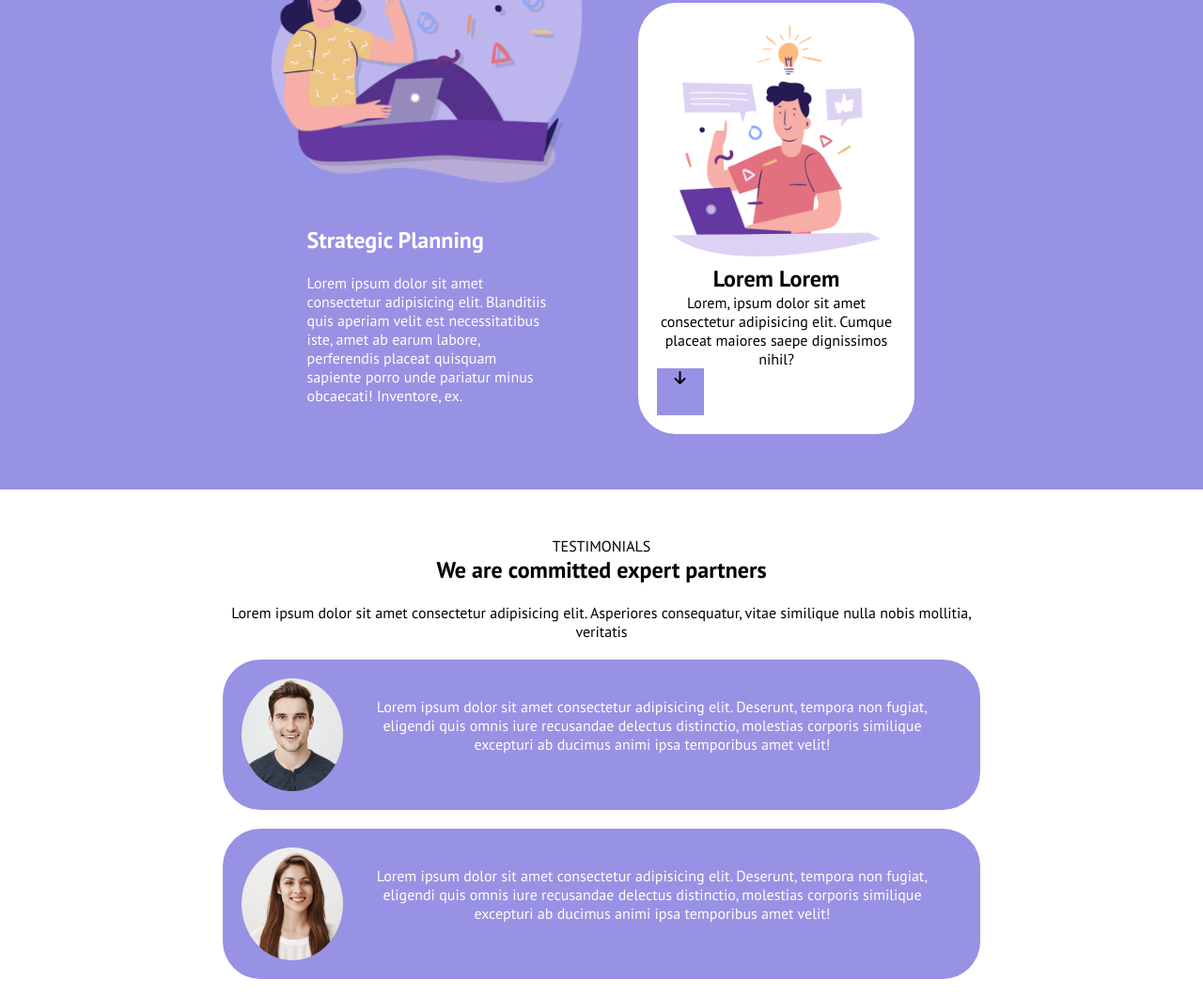
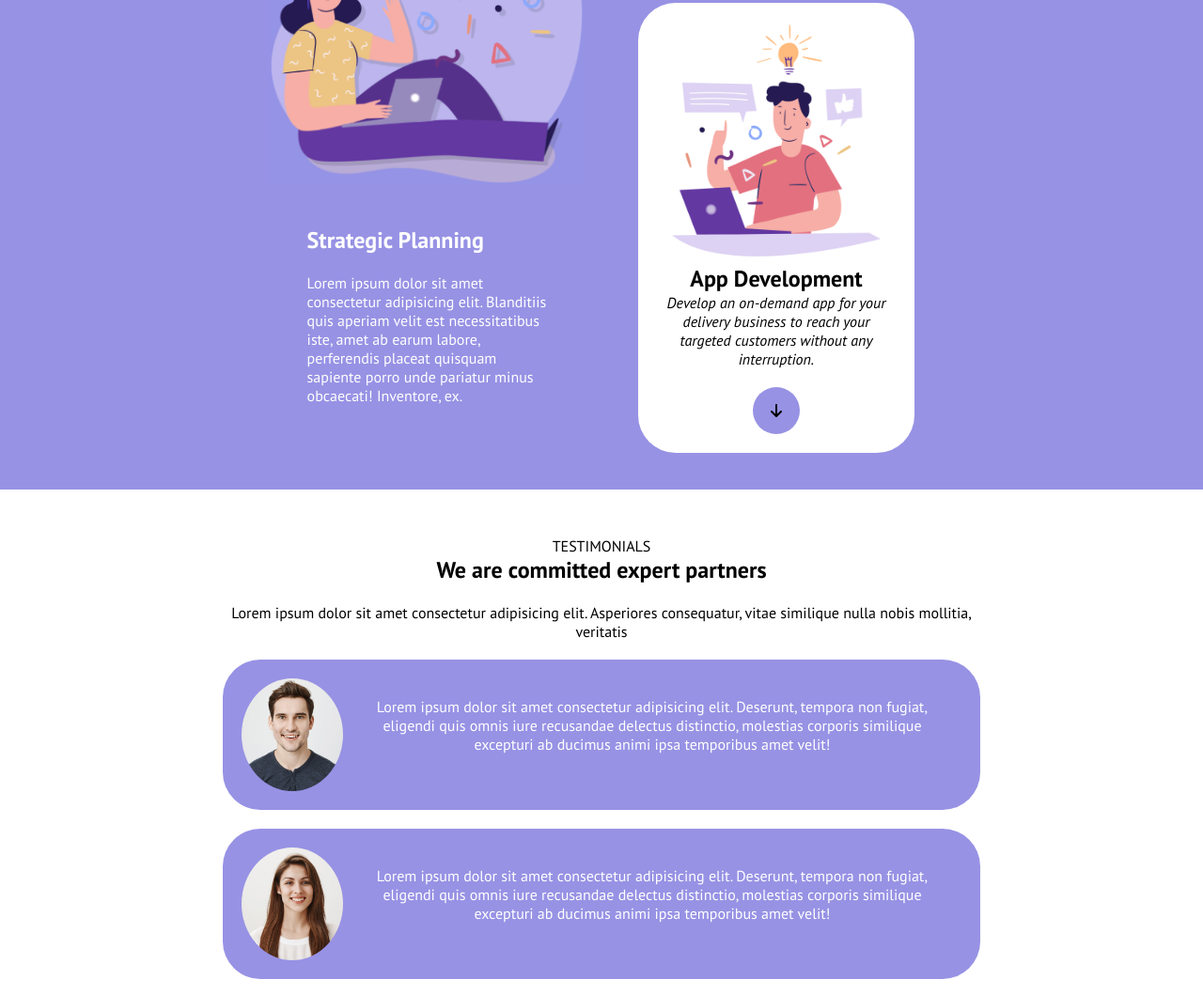
Before and after one commit to yaredghebre/htmlcss-responsive-layout, a plain HTML site: page index.html in a window 1280 px wide. Shown: the part 1244-2303 px from the top of the page at 94% size. Drawn offline with Linux system fonts and the light colour scheme.

Commit message:
Add: Section Planning (day 2, complete)

```diff
--- a/css/style.css
+++ b/css/style.css
@@ -69,6 +69,10 @@ h4 {
 
 .ai-center {
     align-items: center;
+}
+
+.jc-center {
+    justify-content: center;
 }
 
 .between {
@@ -186,10 +190,6 @@ nav {
 }
 
 /* Jumbotron */
-.j-card {
-    /* background-color: var(--bg-lightblue); */
-}
-
 .j-col {
     background-color: var(--bg-lightblue);
 }
@@ -239,9 +239,16 @@ nav {
     color: black;
 }
 
+.plan-card-bottom p {
+    font-style: italic;
+}
+
 .arrow-button {
     background-color: var(--bg-purple);
-    /* debug */
+    border-radius: 50%;
+    bottom: 0;
+    left: 50%;
+    transform: translate(-50%);
     width: 50px;
     height: 50px;
 }
--- a/index.html
+++ b/index.html
@@ -9,7 +9,7 @@
     <!-- Google Font -->
     <link rel="preconnect" href="https://fonts.googleapis.com">
     <link rel="preconnect" href="https://fonts.gstatic.com" crossorigin>
-    <link href="https://fonts.googleapis.com/css2?family=PT+Sans:wght@400;700&display=swap" rel="stylesheet">
+    <link href="https://fonts.googleapis.com/css2?family=PT+Sans:ital,wght@0,400;0,700;1,400&display=swap" rel="stylesheet">
     <!-- Font Awesome -->
     <link rel="stylesheet" href="https://cdnjs.cloudflare.com/ajax/libs/font-awesome/6.3.0/css/all.min.css" integrity="sha512-SzlrxWUlpfuzQ+pcUCosxcglQRNAq/DZjVsC0lE40xsADsfeQoEypE+enwcOiGjk/bSuGGKHEyjSoQ1zVisanQ==" crossorigin="anonymous" referrerpolicy="no-referrer" />
     <title>Responsive Layout</title>
@@ -102,9 +102,9 @@
                     <div class="plan-col relative">
                         <div class="plan-card-bottom m-20 p-20 b-r-40 ta-center">
                             <img src="img/planning2.png" alt="planning2 image">
-                            <h4>Lorem Lorem</h4>
-                            <p>Lorem, ipsum dolor sit amet consectetur adipisicing elit. Cumque placeat maiores saepe dignissimos nihil?</p>
-                            <div class="arrow-button"><a href=""><i class="fa-solid fa-arrow-down"></i></a></div>
+                            <h4>App Development</h4>
+                            <p>Develop an on-demand app for your delivery business to reach your targeted customers without any interruption.</p>
+                            <a class="arrow-button mt-20 flex ai-center jc-center relative" href=""><i class="fa-solid fa-arrow-down"></i></a>
                         </div>
                     </div>
                 </div>
```
